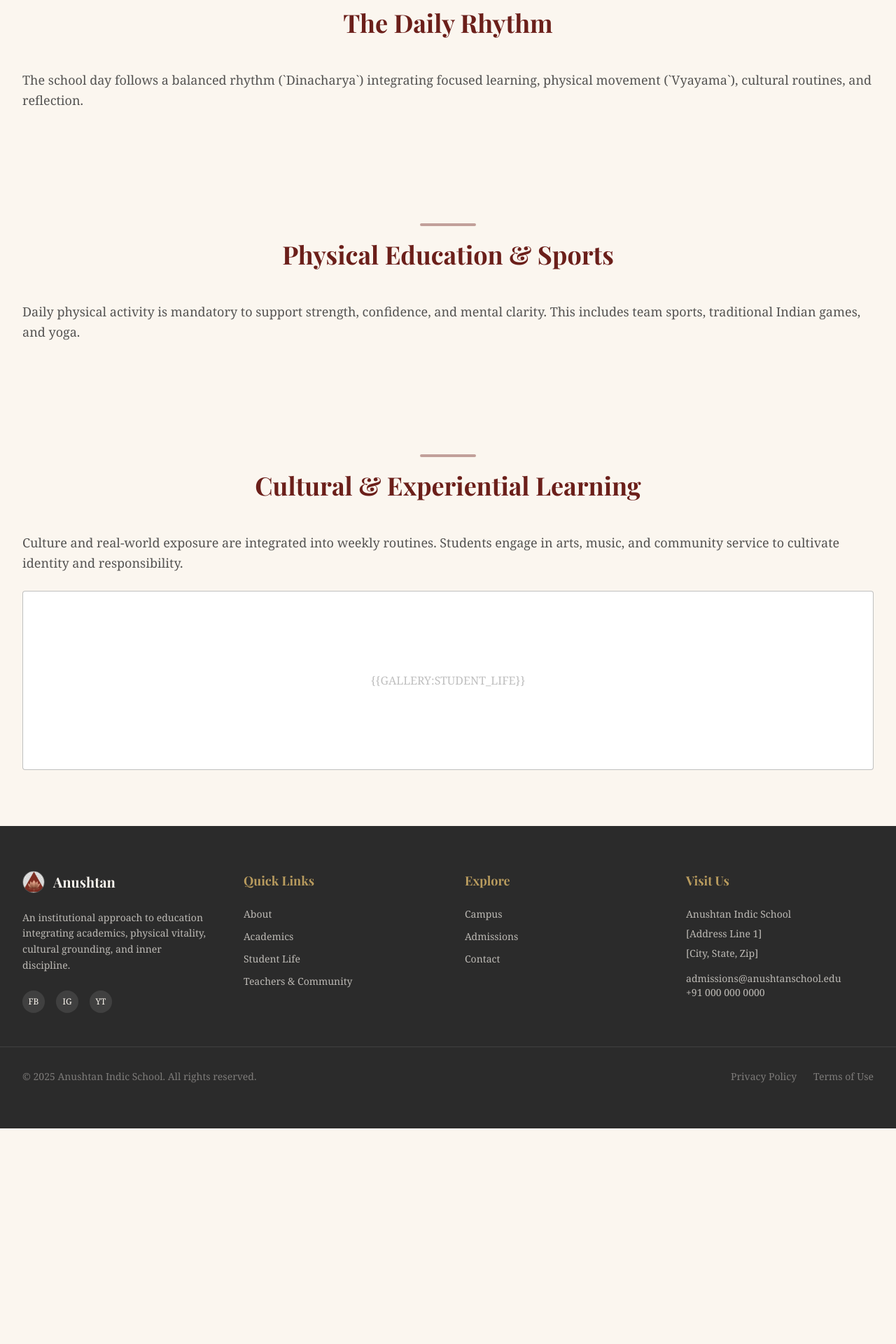
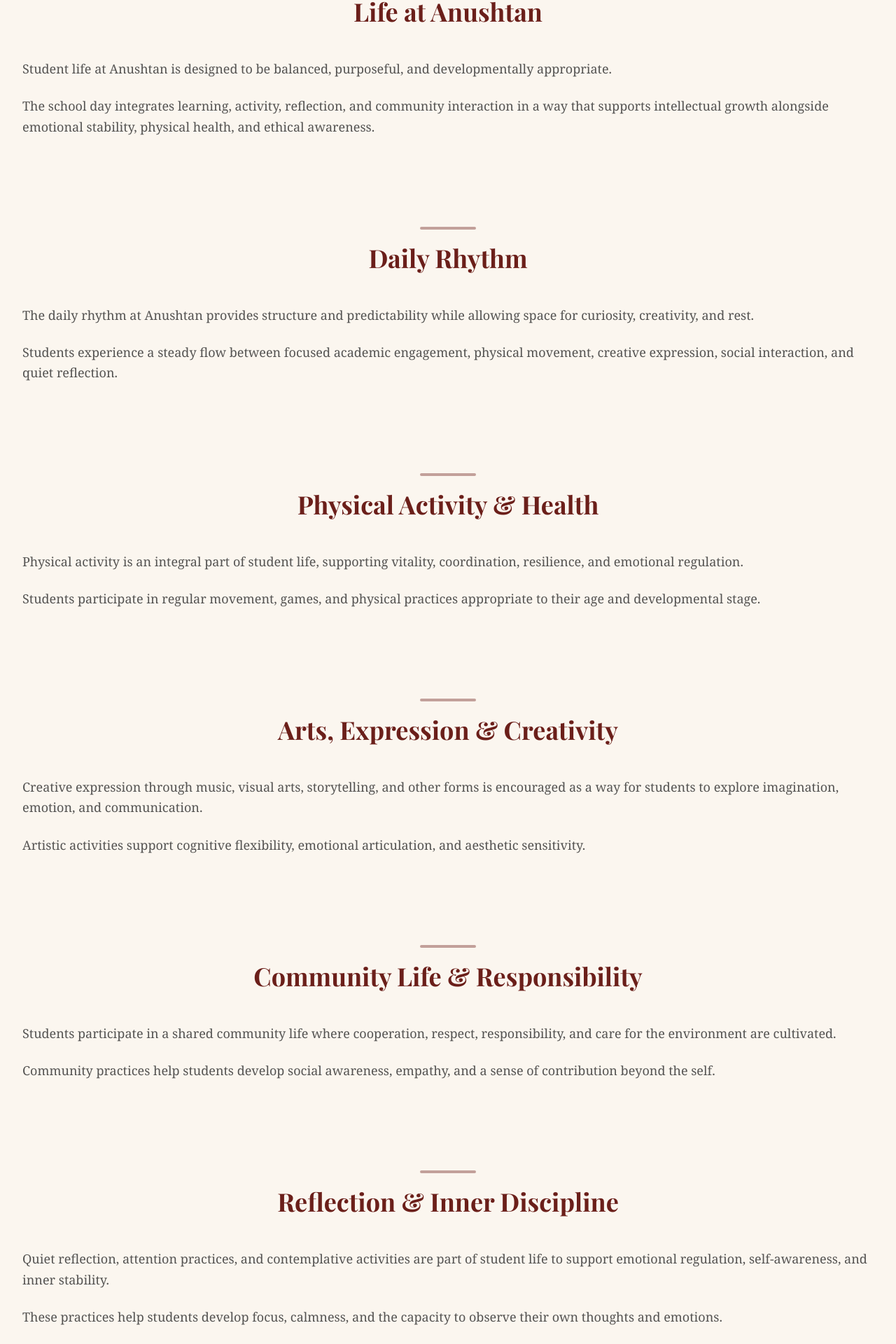
Before and after one commit to RajuThoutu/anushtan, a Next.js app: page /student-life in a window 1280 px wide. Shown: the part 593-2513 px from the top of the page at 70% size. Before the commit the page ends 2205 px from the top, so only its background shows below. Built offline with nearby package versions, Linux system fonts and the light colour scheme; a web font is replaced by a local one.

Commit message:
Rewrite Student Life page with 7 new sections

```diff
--- a/app/student-life/page.tsx
+++ b/app/student-life/page.tsx
@@ -15,39 +15,111 @@ export default function StudentLife() {
             <Navbar />
             <Hero
                 title="Student Life"
-                subtitle="Daily rhythm, sports, yoga, culture, and experiential learning at Anushtan."
+                subtitle="Student life at Anushtan is designed to be balanced, purposeful, and developmentally appropriate."
                 background="bg-anushtan-gold"
             />
 
-            {/* Daily Life at Anushtan */}
-            <section id="daily" className="py-20 bg-transparent">
+            {/* Life at Anushtan */}
+            <section className="py-16 bg-transparent">
                 <div className="container-custom max-w-4xl mx-auto">
-                    <SectionHeader title="The Daily Rhythm" />
-                    <p className="text-lg text-anushtan-charcoal/80 leading-relaxed">
-                        The school day follows a balanced rhythm (`Dinacharya`) integrating focused learning, physical movement (`Vyayama`), cultural routines, and reflection.
-                    </p>
+                    <SectionHeader title="Life at Anushtan" />
+                    <div className="text-lg text-anushtan-charcoal/80 leading-relaxed space-y-6">
+                        <p>
+                            Student life at Anushtan is designed to be balanced, purposeful, and developmentally appropriate.
+                        </p>
+                        <p>
+                            The school day integrates learning, activity, reflection, and community interaction in a way that supports intellectual growth alongside emotional stability, physical health, and ethical awareness.
+                        </p>
+                    </div>
                 </div>
             </section>
 
-            {/* Physical Education & Sports */}
-            <section id="sports" className="py-20 bg-transparent">
+            {/* Daily Rhythm */}
+            <section className="py-16 bg-transparent">
                 <div className="container-custom max-w-4xl mx-auto">
-                    <SectionHeader title="Physical Education & Sports" />
-                    <p className="text-lg text-anushtan-charcoal/80 leading-relaxed">
-                        Daily physical activity is mandatory to support strength, confidence, and mental clarity. This includes team sports, traditional Indian games, and yoga.
-                    </p>
+                    <SectionHeader title="Daily Rhythm" />
+                    <div className="text-lg text-anushtan-charcoal/80 leading-relaxed space-y-6">
+                        <p>
+                            The daily rhythm at Anushtan provides structure and predictability while allowing space for curiosity, creativity, and rest.
+                        </p>
+                        <p>
+                            Students experience a steady flow between focused academic engagement, physical movement, creative expression, social interaction, and quiet reflection.
+                        </p>
+                    </div>
                 </div>
             </section>
 
-            {/* Cultural & Experiential Learning */}
-            <section id="culture" className="py-20 bg-transparent">
+            {/* Physical Activity & Health */}
+            <section className="py-16 bg-transparent">
                 <div className="container-custom max-w-4xl mx-auto">
-                    <SectionHeader title="Cultural & Experiential Learning" />
-                    <p className="text-lg text-anushtan-charcoal/80 leading-relaxed mb-6">
-                        Culture and real-world exposure are integrated into weekly routines. Students engage in arts, music, and community service to cultivate identity and responsibility.
-                    </p>
-                    <div className="h-64 bg-white border border-anushtan-border rounded flex items-center justify-center text-anushtan-charcoal/30">
-                        {"{{GALLERY:STUDENT_LIFE}}"}
+                    <SectionHeader title="Physical Activity & Health" />
+                    <div className="text-lg text-anushtan-charcoal/80 leading-relaxed space-y-6">
+                        <p>
+                            Physical activity is an integral part of student life, supporting vitality, coordination, resilience, and emotional regulation.
+                        </p>
+                        <p>
+                            Students participate in regular movement, games, and physical practices appropriate to their age and developmental stage.
+                        </p>
+                    </div>
+                </div>
+            </section>
+
+            {/* Arts, Expression & Creativity */}
+            <section className="py-16 bg-transparent">
+                <div className="container-custom max-w-4xl mx-auto">
+                    <SectionHeader title="Arts, Expression & Creativity" />
+                    <div className="text-lg text-anushtan-charcoal/80 leading-relaxed space-y-6">
+                        <p>
+                            Creative expression through music, visual arts, storytelling, and other forms is encouraged as a way for students to explore imagination, emotion, and communication.
+                        </p>
+                        <p>
+                            Artistic activities support cognitive flexibility, emotional articulation, and aesthetic sensitivity.
+                        </p>
+                    </div>
+                </div>
+            </section>
+
+            {/* Community Life & Responsibility */}
+            <section className="py-16 bg-transparent">
+                <div className="container-custom max-w-4xl mx-auto">
+                    <SectionHeader title="Community Life & Responsibility" />
+                    <div className="text-lg text-anushtan-charcoal/80 leading-relaxed space-y-6">
+                        <p>
+                            Students participate in a shared community life where cooperation, respect, responsibility, and care for the environment are cultivated.
+                        </p>
+                        <p>
+                            Community practices help students develop social awareness, empathy, and a sense of contribution beyond the self.
+                        </p>
+                    </div>
+                </div>
+            </section>
+
+            {/* Reflection & Inner Discipline */}
+            <section className="py-16 bg-transparent">
+                <div className="container-custom max-w-4xl mx-auto">
+                    <SectionHeader title="Reflection & Inner Discipline" />
+                    <div className="text-lg text-anushtan-charcoal/80 leading-relaxed space-y-6">
+                        <p>
+                            Quiet reflection, attention practices, and contemplative activities are part of student life to support emotional regulation, self-awareness, and inner stability.
+                        </p>
+                        <p>
+                            These practices help students develop focus, calmness, and the capacity to observe their own thoughts and emotions.
+                        </p>
+                    </div>
+                </div>
+            </section>
+
+            {/* Student Well-being */}
+            <section className="py-16 bg-transparent">
+                <div className="container-custom max-w-4xl mx-auto">
+                    <SectionHeader title="Student Well-being" />
+                    <div className="text-lg text-anushtan-charcoal/80 leading-relaxed space-y-6">
+                        <p>
+                            Student well-being is approached holistically, recognizing the interconnection of physical health, emotional balance, social belonging, and intellectual engagement.
+                        </p>
+                        <p>
+                            The school environment is designed to be safe, respectful, and supportive of healthy development.
+                        </p>
                     </div>
                 </div>
             </section>
```
